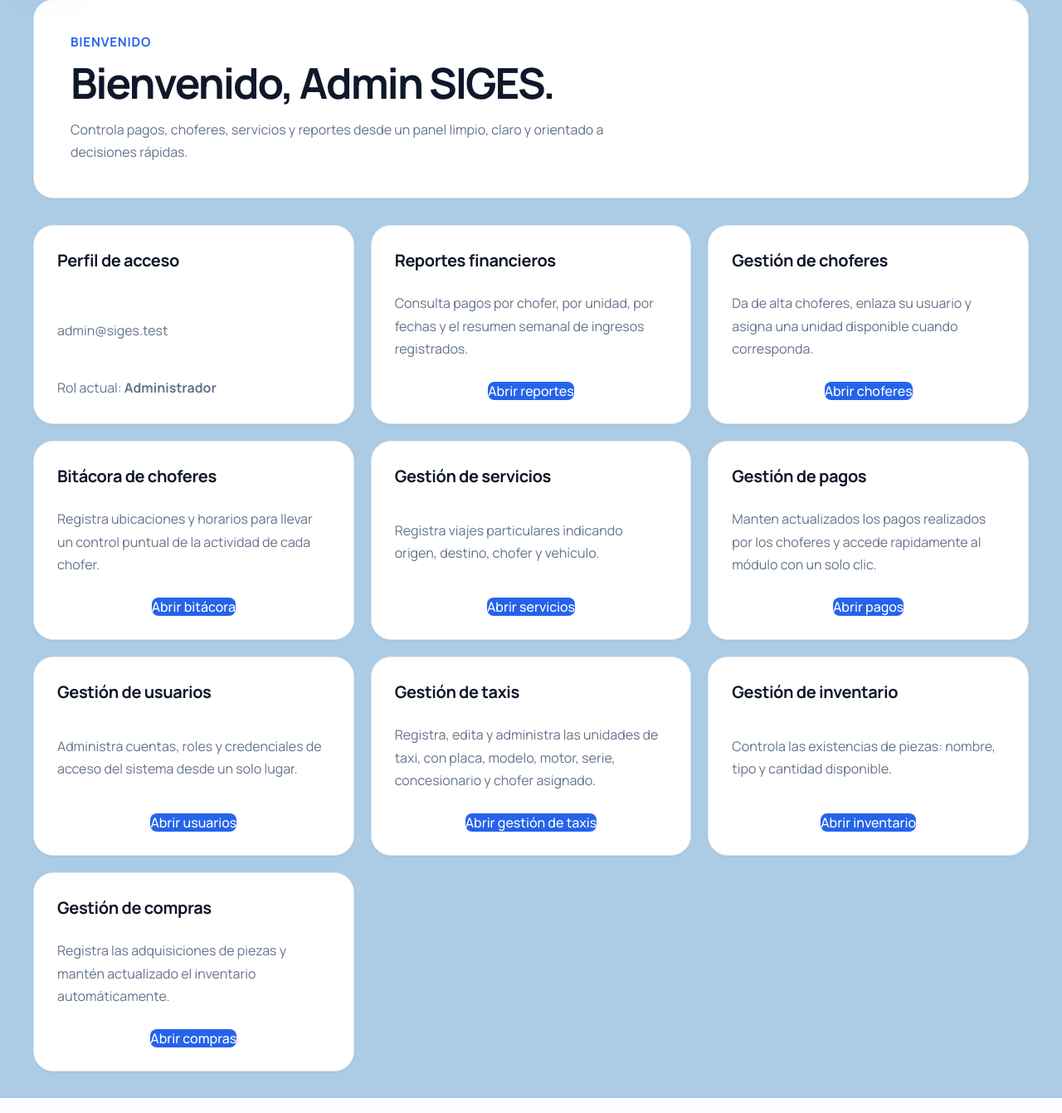
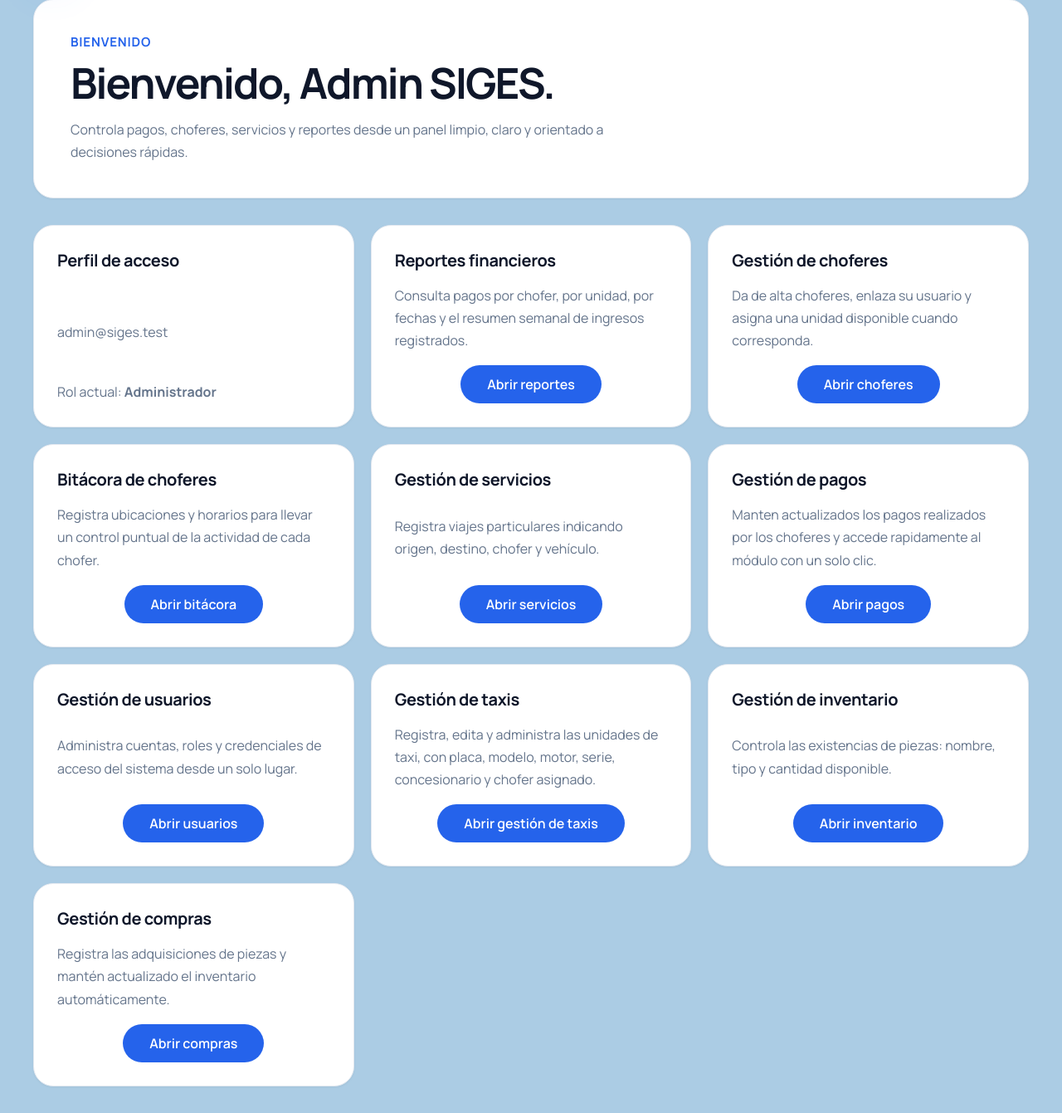
Before and after one commit to ogjo240049/SIGES, a Laravel app: page /dashboard in a window 1280 px wide. Shown: the part 113-1454 px from the top of the page at 83% size. Run offline with Laravel 12, Linux system fonts and the light colour scheme; a user stored in the database is signed in; data comes from the database, SQL or seed files in the repository; some web fonts are replaced.

Commit message:
botones mejorados y bug arreglado en la eliminación de compras que afectan el inventario

```diff
--- a/SIGES/app/Http/Controllers/InventariosController.php
+++ b/SIGES/app/Http/Controllers/InventariosController.php
@@ -53,7 +53,7 @@ class InventariosController extends Controller
     public function destroy(inventario $inventario)
     {
         DB::transaction(function () use ($inventario): void {
-            $inventario->compras()->update(['id_inventario' => null]);
+            $inventario->compras()->delete();
             $inventario->delete();
         });
 
--- a/SIGES/resources/views/dashboard.blade.php
+++ b/SIGES/resources/views/dashboard.blade.php
@@ -24,8 +24,7 @@
                 <p>Consulta pagos por chofer, por unidad, por fechas y el resumen semanal de ingresos registrados.</p>
                 <div style="display: flex; justify-content: center; width: 100%; margin-top: 1rem;">
                     <a href="{{ route('reportes.index') }}"
-                       style="background-color: #2563EB; color: #FFFFFF; border-radius: 0.5rem; font-weight: 500; transition: background-color 0.2s ease; border: none; text-decoration: none;"
-                       class="w-auto inline-flex items-center justify-center px-5 py-2.5 text-sm hover:bg-[#1d4ed8]"
+                    style="background-color: #2563EB; color: #FFFFFF; border-radius: 2.5rem; font-weight: 600; text-decoration: none; padding: 12px 32px; font-size: 16px; display: inline-flex; align-items: center; justify-content: center; transition: background-color 0.2s ease; border: none;"
                     onmouseover="this.style.backgroundColor='#1d4ed8'"
                     onmouseout="this.style.backgroundColor='#2563EB'">
                     Abrir reportes
@@ -40,8 +39,7 @@
                 <p>Da de alta choferes, enlaza su usuario y asigna una unidad disponible cuando corresponda.</p>
                 <div style="display: flex; justify-content: center; width: 100%; margin-top: 1rem;">
                     <a href="{{ route('choferes.index') }}"
-                       style="background-color: #2563EB; color: #FFFFFF; border-radius: 0.5rem; font-weight: 500; transition: background-color 0.2s ease; border: none; text-decoration: none;"
-                       class="w-auto inline-flex items-center justify-center px-5 py-2.5 text-sm hover:bg-[#1d4ed8]"
+                    style="background-color: #2563EB; color: #FFFFFF; border-radius: 2.5rem; font-weight: 600; text-decoration: none; padding: 12px 32px; font-size: 16px; display: inline-flex; align-items: center; justify-content: center; transition: background-color 0.2s ease; border: none;"
                     onmouseover="this.style.backgroundColor='#1d4ed8'"
                     onmouseout="this.style.backgroundColor='#2563EB'">
                     Abrir choferes
@@ -54,8 +52,7 @@
                 <p>Registra ubicaciones y horarios para llevar un control puntual de la actividad de cada chofer.</p>
                 <div style="display: flex; justify-content: center; width: 100%; margin-top: 1rem;">
                     <a href="{{ route('bitacoras.index') }}"
-                       style="background-color: #2563EB; color: #FFFFFF; border-radius: 0.5rem; font-weight: 500; transition: background-color 0.2s ease; border: none; text-decoration: none;"
-                       class="w-auto inline-flex items-center justify-center px-5 py-2.5 text-sm hover:bg-[#1d4ed8]"
+                    style="background-color: #2563EB; color: #FFFFFF; border-radius: 2.5rem; font-weight: 600; text-decoration: none; padding: 12px 32px; font-size: 16px; display: inline-flex; align-items: center; justify-content: center; transition: background-color 0.2s ease; border: none;"
                     onmouseover="this.style.backgroundColor='#1d4ed8'"
                     onmouseout="this.style.backgroundColor='#2563EB'">
                     Abrir bitácora
@@ -68,8 +65,7 @@
                 <p>Registra viajes particulares indicando origen, destino, chofer y vehículo.</p>
                 <div style="display: flex; justify-content: center; width: 100%; margin-top: 1rem;">
                     <a href="{{ route('servicios.index') }}"
-                       style="background-color: #2563EB; color: #FFFFFF; border-radius: 0.5rem; font-weight: 500; transition: background-color 0.2s ease; border: none; text-decoration: none;"
-                       class="w-auto inline-flex items-center justify-center px-5 py-2.5 text-sm hover:bg-[#1d4ed8]"
+                    style="background-color: #2563EB; color: #FFFFFF; border-radius: 2.5rem; font-weight: 600; text-decoration: none; padding: 12px 32px; font-size: 16px; display: inline-flex; align-items: center; justify-content: center; transition: background-color 0.2s ease; border: none;"
                     onmouseover="this.style.backgroundColor='#1d4ed8'"
                     onmouseout="this.style.backgroundColor='#2563EB'">
                     Abrir servicios
@@ -83,8 +79,7 @@
             <p>Manten actualizados los pagos realizados por los choferes y accede rapidamente al módulo con un solo clic.</p>
             <div style="display: flex; justify-content: center; width: 100%; margin-top: 1rem;">
                 <a href="{{ route('pagos.index') }}"
-                   style="background-color: #2563EB; color: #FFFFFF; border-radius: 0.5rem; font-weight: 500; transition: background-color 0.2s ease; border: none; text-decoration: none;"
-                   class="w-auto inline-flex items-center justify-center px-5 py-2.5 text-sm hover:bg-[#1d4ed8]"
+                    style="background-color: #2563EB; color: #FFFFFF; border-radius: 2.5rem; font-weight: 600; text-decoration: none; padding: 12px 32px; font-size: 16px; display: inline-flex; align-items: center; justify-content: center; transition: background-color 0.2s ease; border: none;"
                     onmouseover="this.style.backgroundColor='#1d4ed8'"
                     onmouseout="this.style.backgroundColor='#2563EB'">
                     Abrir pagos
@@ -98,8 +93,7 @@
                 <p>Administra cuentas, roles y credenciales de acceso del sistema desde un solo lugar.</p>
                 <div style="display: flex; justify-content: center; width: 100%; margin-top: 1rem;">
                     <a href="{{ route('usuarios.index') }}"
-                       style="background-color: #2563EB; color: #FFFFFF; border-radius: 0.5rem; font-weight: 500; transition: background-color 0.2s ease; border: none; text-decoration: none;"
-                       class="w-auto inline-flex items-center justify-center px-5 py-2.5 text-sm hover:bg-[#1d4ed8]"
+                       style="background-color: #2563EB; color: #FFFFFF; border-radius: 2.5rem; font-weight: 600; text-decoration: none; padding: 12px 32px; font-size: 16px; display: inline-flex; align-items: center; justify-content: center; transition: background-color 0.2s ease; border: none;"
                        onmouseover="this.style.backgroundColor='#1d4ed8'"
                        onmouseout="this.style.backgroundColor='#2563EB'">
                         Abrir usuarios
@@ -112,8 +106,7 @@
                 <p>Registra, edita y administra las unidades de taxi, con placa, modelo, motor, serie, concesionario y chofer asignado.</p>
                 <div style="display: flex; justify-content: center; width: 100%; margin-top: 1rem;">
                     <a href="{{ route('vehiculos.index') }}"
-                       style="background-color: #2563EB; color: #FFFFFF; border-radius: 0.5rem; font-weight: 500; transition: background-color 0.2s ease; border: none; text-decoration: none;"
-                       class="w-auto inline-flex items-center justify-center px-5 py-2.5 text-sm hover:bg-[#1d4ed8]"
+                       style="background-color: #2563EB; color: #FFFFFF; border-radius: 2.5rem; font-weight: 600; text-decoration: none; padding: 12px 32px; font-size: 16px; display: inline-flex; align-items: center; justify-content: center; transition: background-color 0.2s ease; border: none;"
                        onmouseover="this.style.backgroundColor='#1d4ed8'"
                        onmouseout="this.style.backgroundColor='#2563EB'">
                         Abrir gestión de taxis
@@ -126,8 +119,7 @@
                 <p>Controla las existencias de piezas: nombre, tipo y cantidad disponible.</p>
                 <div style="display: flex; justify-content: center; width: 100%; margin-top: 1rem;">
                     <a href="{{ route('inventarios.index') }}"
-                       style="background-color: #2563EB; color: #FFFFFF; border-radius: 0.5rem; font-weight: 500; transition: background-color 0.2s ease; border: none; text-decoration: none;"
-                       class="w-auto inline-flex items-center justify-center px-5 py-2.5 text-sm hover:bg-[#1d4ed8]"
+                       style="background-color: #2563EB; color: #FFFFFF; border-radius: 2.5rem; font-weight: 600; text-decoration: none; padding: 12px 32px; font-size: 16px; display: inline-flex; align-items: center; justify-content: center; transition: background-color 0.2s ease; border: none;"
                        onmouseover="this.style.backgroundColor='#1d4ed8'"
                        onmouseout="this.style.backgroundColor='#2563EB'">
                         Abrir inventario
@@ -140,8 +132,7 @@
                 <p>Registra las adquisiciones de piezas y mantén actualizado el inventario automáticamente.</p>
                 <div style="display: flex; justify-content: center; width: 100%; margin-top: 1rem;">
                     <a href="{{ route('compras.index') }}"
-                       style="background-color: #2563EB; color: #FFFFFF; border-radius: 0.5rem; font-weight: 500; transition: background-color 0.2s ease; border: none; text-decoration: none;"
-                       class="w-auto inline-flex items-center justify-center px-5 py-2.5 text-sm hover:bg-[#1d4ed8]"
+                       style="background-color: #2563EB; color: #FFFFFF; border-radius: 2.5rem; font-weight: 600; text-decoration: none; padding: 12px 32px; font-size: 16px; display: inline-flex; align-items: center; justify-content: center; transition: background-color 0.2s ease; border: none;"
                        onmouseover="this.style.backgroundColor='#1d4ed8'"
                        onmouseout="this.style.backgroundColor='#2563EB'">
                         Abrir compras
```
Lines whose indentation alone changed are shown as unchanged.
